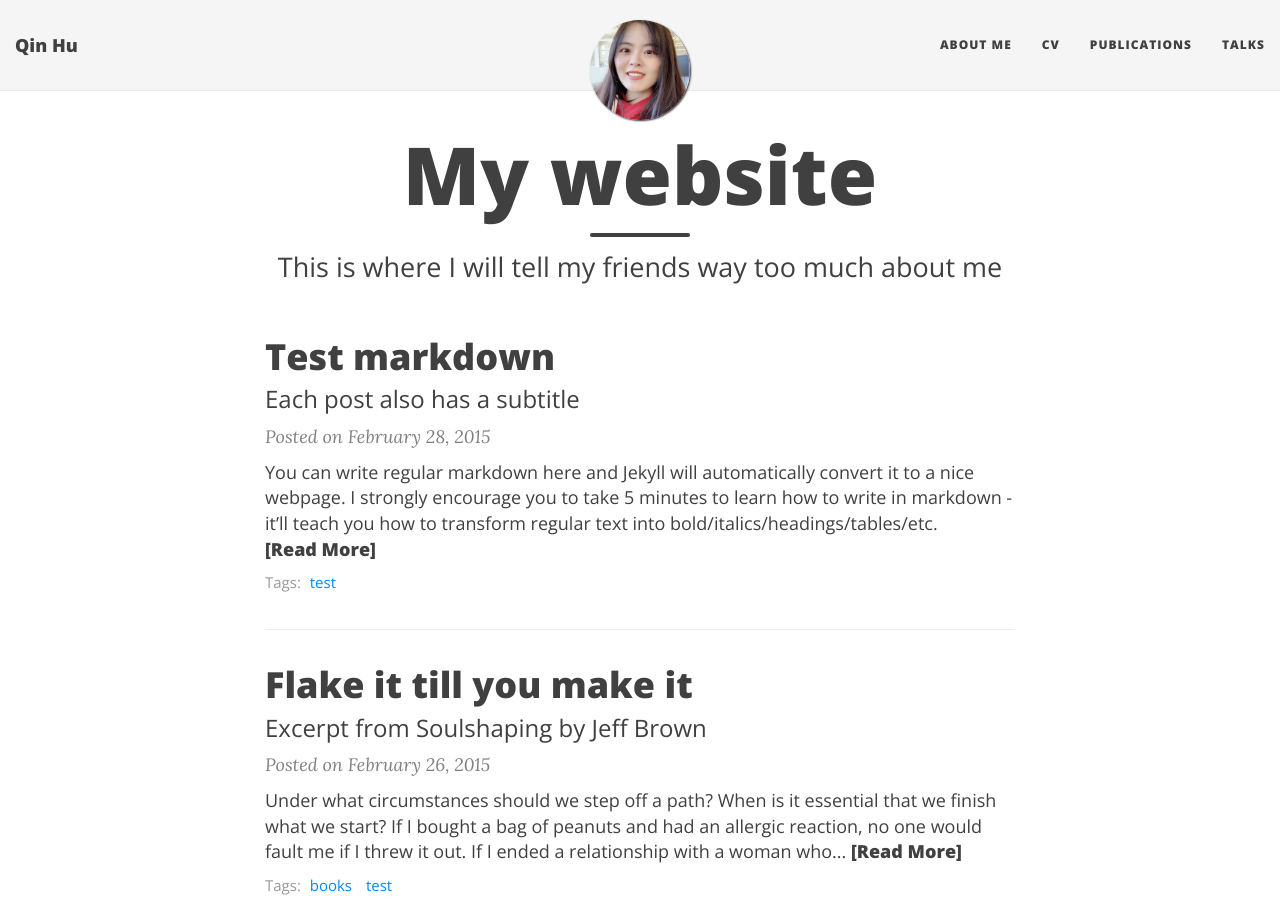
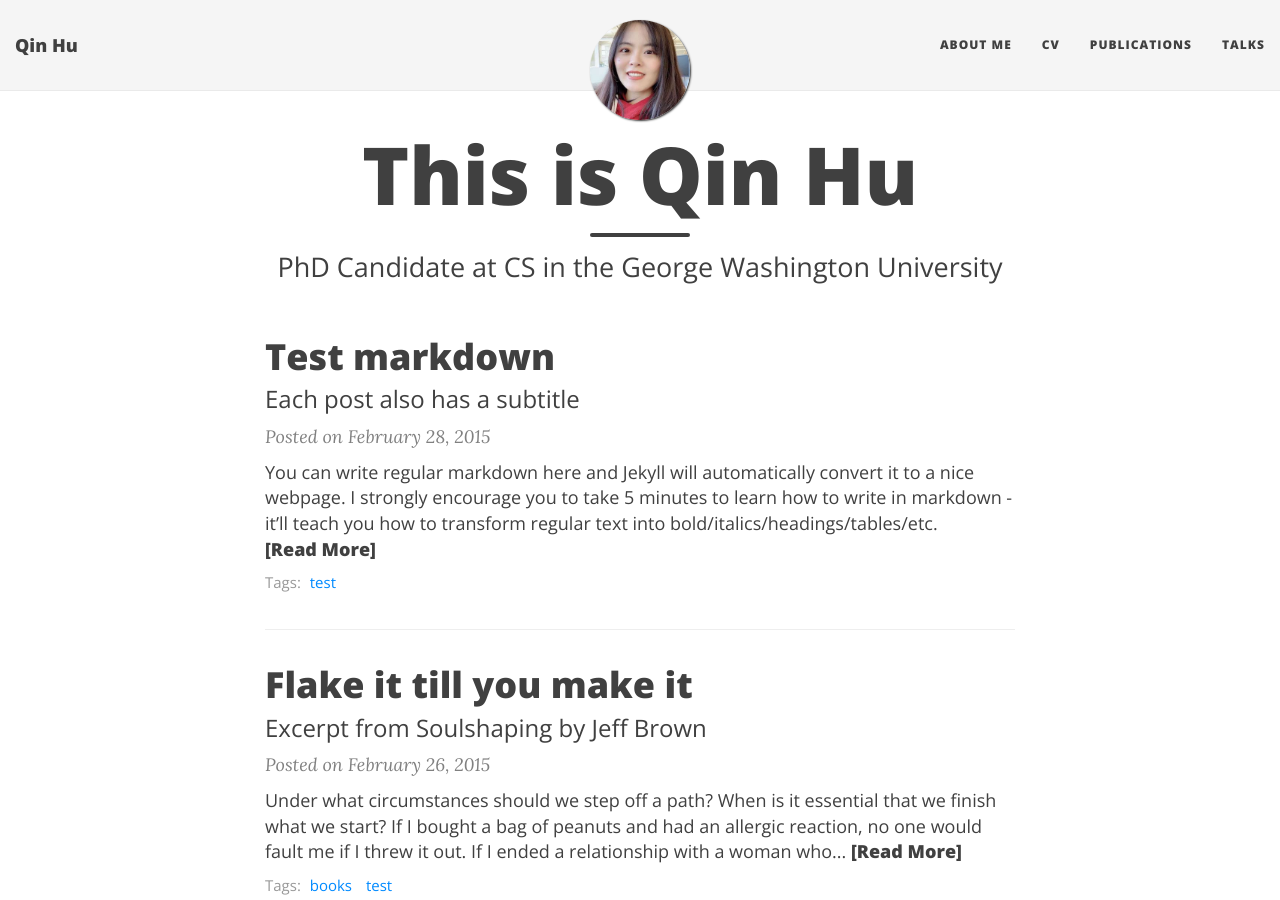
Before and after one commit to qinhu2010/qinhu2010.github.io, a Jekyll site: the page built from index.html, in a window 1280 px wide and 900 px high. Built offline with Jekyll 4.4.1, drawn with Linux system fonts in a browser that asks for light colours; nearby versions of some CDN libraries; the list of posts is cut into pages by our own code.

Commit message:
update index text

```diff
--- a/index.html
+++ b/index.html
@@ -1,7 +1,7 @@
 ---
 layout: page
-title: My website
-subtitle: This is where I will tell my friends way too much about me
+title: This is Qin Hu
+subtitle: PhD Candidate at CS in the George Washington University
 use-site-title: true
 ---
 
```
